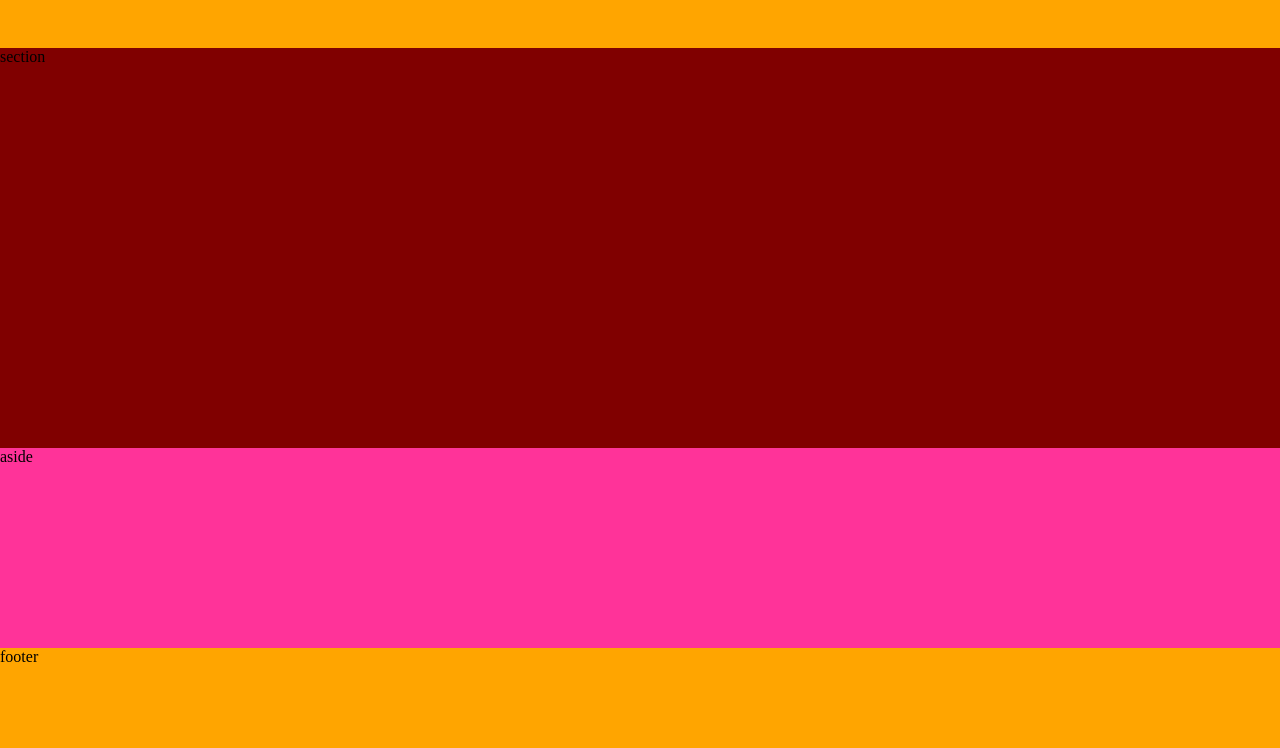
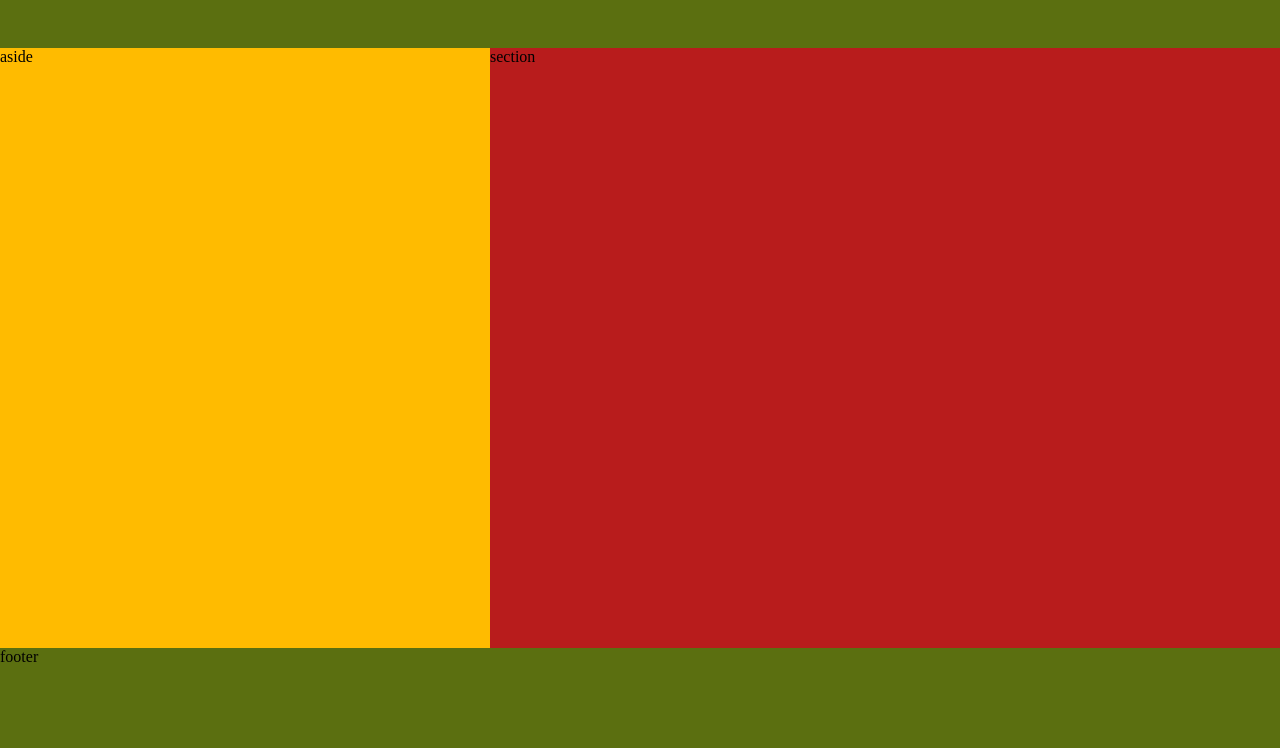
Before and after one commit to bredele/css-bundle, a plain HTML site: page flexbox/website.html in a window 1280 px wide. Shown: the part 52-800 px from the top of the page. Drawn offline with Linux system fonts and the light colour scheme.

Commit message:
website flex layout

```diff
--- a/flexbox/website.css
+++ b/flexbox/website.css
@@ -6,95 +6,60 @@ html, body{
 h1 {
 	margin:0; padding:0;
 }
-/*body {
+
+body {
 	display: -webkit-flex;
+	display: -moz-flex;
+	display: -ms-flex;
+	display: -o-flex;
+	display: flex;
+
+
+	-webkit-flex-flow: column;
+	-moz-flex-flow: column;
+	-ms-flex-flow: column;
+	-o-flex-flow: column;
+	flex-flow: column;
+
+	-webkit-align-self: flex-start;
+	-moz-align-self: flex-start;
+	-ms-align-self: flex-start;
+	-o-align-self: flex-start;
+}
+
+header, footer {
+	background: #5B6F10;
+	height:100px;
+}
+
+#main{
+	-webkit-flex: 1;
+	-moz-flex: 1;
+	-ms-flex: 1;
+	-o-flex: 1;
+	flex: 1 ;
+
+	display: -webkit-flex;
+	display: -moz-flex;
+	display: -ms-flex;
+	display: -o-flex;
+	display: flex;
+
 	-webkit-flex-flow: row wrap;
-	display: flex;
+	-moz-flex-flow: row wrap;
+	-ms-flex-flow: row wrap;
+	-o-flex-flow: row wrap;
 	flex-flow: row wrap;
 }
 
-header, footer {
-	height:100px;
-}
-
-header, footer {
-	background:orange;
-	-webkit-flex: 1 100%;
-	flex: 1 100%;
-}
-
 section {
-	background:#800000;
+	background:#B81C1C;
 	-webkit-flex: 1 600px;
 	flex: 1 600px;
 }
 
 aside {
-	background:#FF3399;
+	background:#FFBB00;
 	-webkit-flex: 1 300px;
 	flex: 1 300px;
 }
-*/
-
-/* almost */
-/*body {
-	display: -webkit-flex;
-	-webkit-flex-direction: column;
-	display: flex;
-	flex-direction: column;
-}
-
-header, footer {
-	background:orange;
-	height:100px;
-}
-
-section {
-	background:#800000;
-	-webkit-flex: 1 600px;
-	flex: 1 600px;
-}
-
-aside {
-	background:#FF3399;
-	margin:auto;
-}*/
-
-body {
-	display: -webkit-flex;
-	-webkit-flex-flow: column;
-	display: flex;
-	flex-flow: column;
-	-webkit-align-self: flex-start;
-}
-
-header, footer {
-	max-height: 100px;
-}
-
-/*header {
-	-webkit-align-self: flex-start;
-}
-
-footer {
-	-webkit-align-self: flex-end;
-}*/
-
-
-header, footer {
-	background:orange;
-	-webkit-flex: 1 100%;
-	flex: 1 100%;
-}
-
-section {
-	background:#800000;
-	-webkit-flex: 0 600px;
-	flex: 1 600px;
-}
-
-aside {
-	background:#FF3399;
-	-webkit-flex: 1 300px;
-	flex: 1 300px;
-}
--- a/flexbox/website.html
+++ b/flexbox/website.html
@@ -7,8 +7,10 @@
 	</head>
 	<body>
 		<header><h1>My website</h1></header>
-		<section>section</section>
-		<aside>aside</aside>
+		<main id="main">
+			<aside>aside</aside>
+			<section>section</section>
+		</main>
 		<footer>footer</footer>
 	</body>
 </html>
```
Also changed, not shown: 1 other file.
